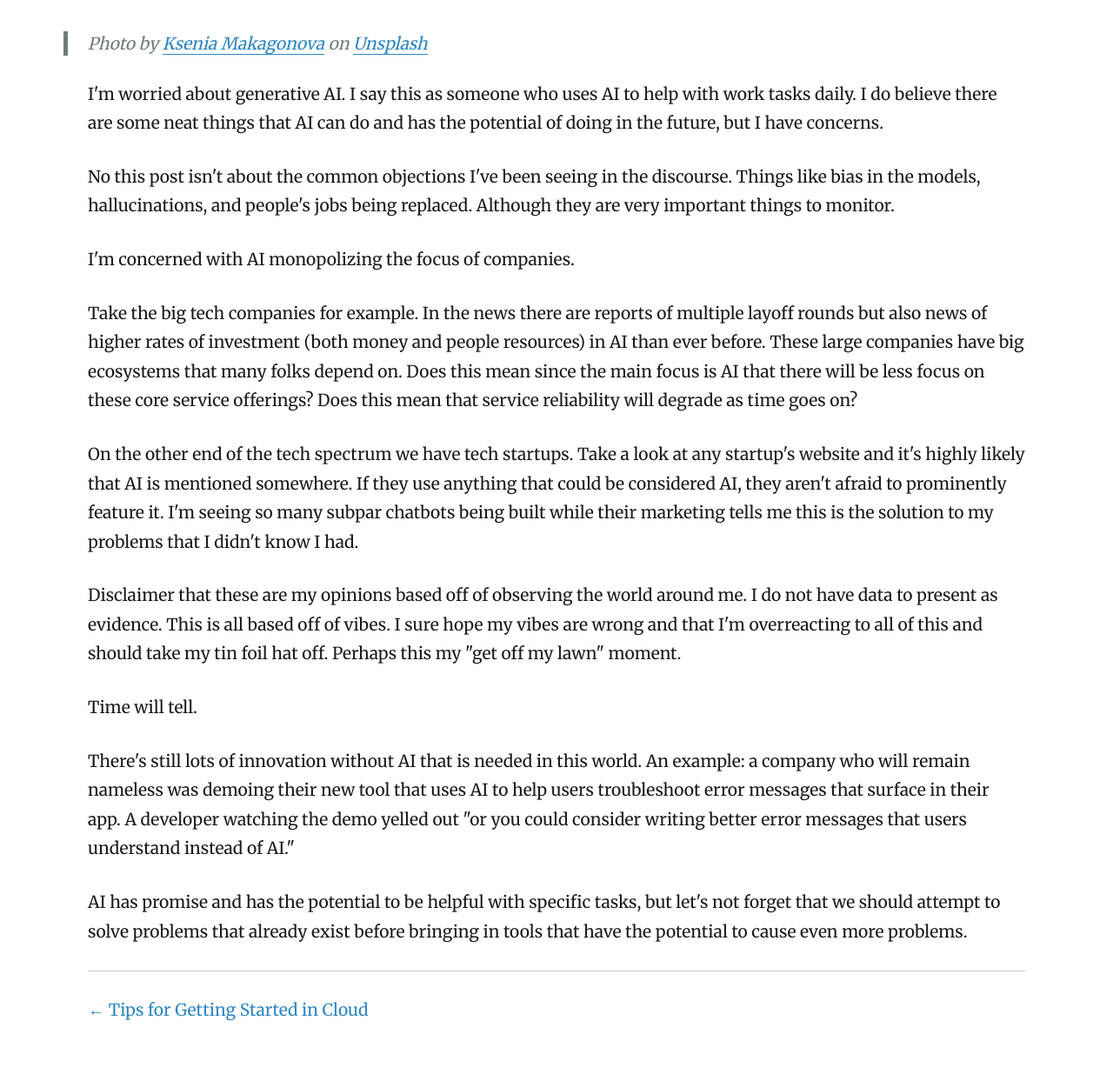
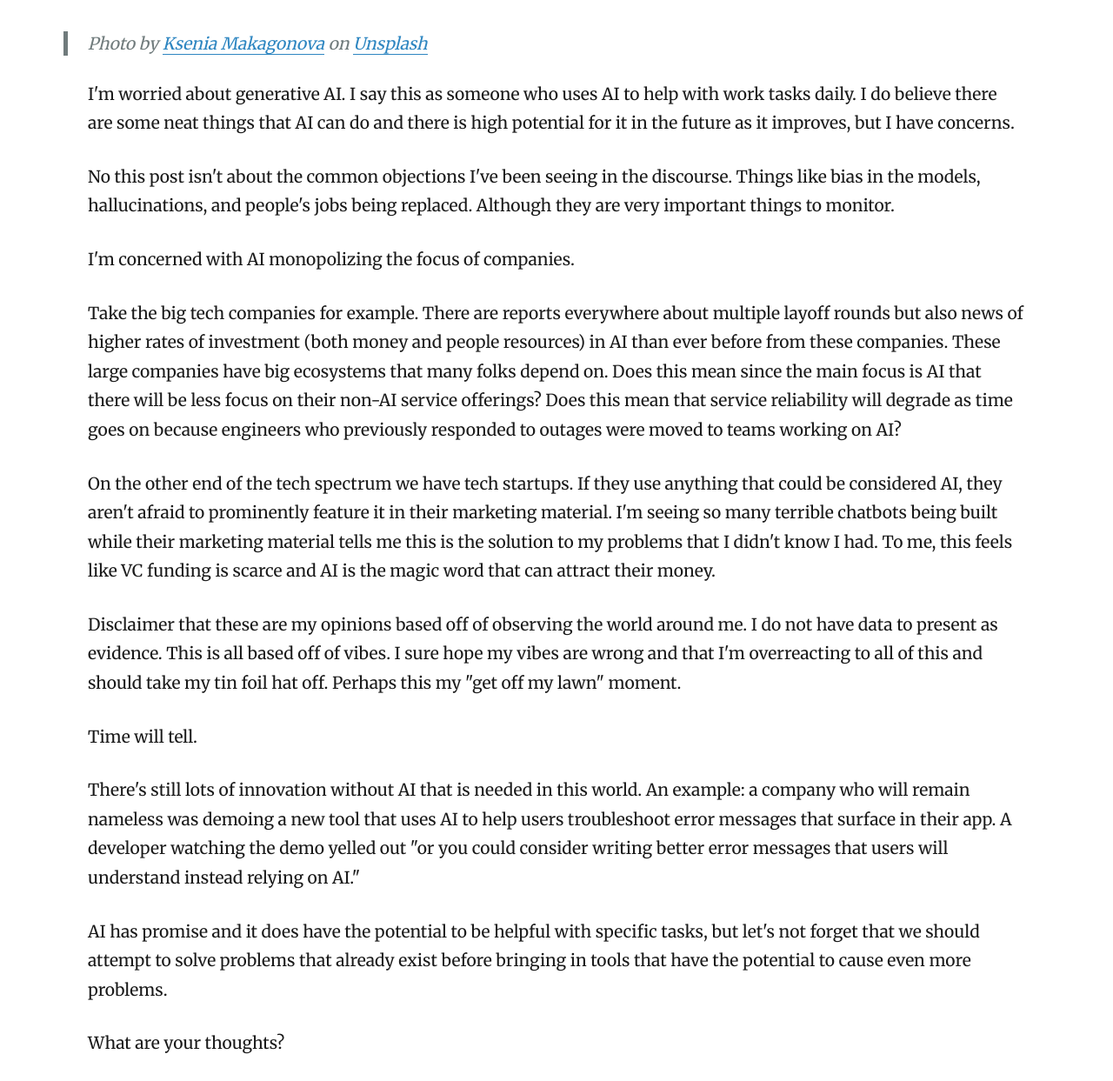
Before and after one commit to deeheber/danielle-heberling-dot-xyz, a Gatsby site: page /blog/generative-ai/ in a window 1280 px wide. Shown: the part 642-1885 px from the top of the page at 87% size. Built offline with nearby package versions, Linux system fonts and the light colour scheme; Gatsby itself is replaced by a stand-in of ours; some packages are replaced by stand-ins of ours.

Commit message:
Edits to AI post

```diff
--- a/content/blog/generative-ai/index.md
+++ b/content/blog/generative-ai/index.md
@@ -7,20 +7,22 @@ date: '2024-05-05T22:12:03.284Z'
 
 > Photo by <a href="https://unsplash.com/@dearseymour?utm_content=creditCopyText&utm_medium=referral&utm_source=unsplash">Ksenia Makagonova</a> on <a href="https://unsplash.com/photos/opened-white-wooden-drawer-bngKirnA1EE?utm_content=creditCopyText&utm_medium=referral&utm_source=unsplash">Unsplash</a>
 
-I'm worried about generative AI. I say this as someone who uses AI to help with work tasks daily. I do believe there are some neat things that AI can do and has the potential of doing in the future, but I have concerns.
+I'm worried about generative AI. I say this as someone who uses AI to help with work tasks daily. I do believe there are some neat things that AI can do and there is high potential for it in the future as it improves, but I have concerns.
 
 No this post isn't about the common objections I've been seeing in the discourse. Things like bias in the models, hallucinations, and people's jobs being replaced. Although they are very important things to monitor.
 
 I'm concerned with AI monopolizing the focus of companies.
 
-Take the big tech companies for example. In the news there are reports of multiple layoff rounds but also news of higher rates of investment (both money and people resources) in AI than ever before. These large companies have big ecosystems that many folks depend on. Does this mean since the main focus is AI that there will be less focus on these core service offerings? Does this mean that service reliability will degrade as time goes on?
+Take the big tech companies for example. There are reports everywhere about multiple layoff rounds but also news of higher rates of investment (both money and people resources) in AI than ever before from these companies. These large companies have big ecosystems that many folks depend on. Does this mean since the main focus is AI that there will be less focus on their non-AI service offerings? Does this mean that service reliability will degrade as time goes on because engineers who previously responded to outages were moved to teams working on AI?
 
-On the other end of the tech spectrum we have tech startups. Take a look at any startup's website and it's highly likely that AI is mentioned somewhere. If they use anything that could be considered AI, they aren't afraid to prominently feature it. I'm seeing so many subpar chatbots being built while their marketing tells me this is the solution to my problems that I didn't know I had.
+On the other end of the tech spectrum we have tech startups. If they use anything that could be considered AI, they aren't afraid to prominently feature it in their marketing material. I'm seeing so many terrible chatbots being built while their marketing material tells me this is the solution to my problems that I didn't know I had. To me, this feels like VC funding is scarce and AI is the magic word that can attract their money.
 
 Disclaimer that these are my opinions based off of observing the world around me. I do not have data to present as evidence. This is all based off of vibes. I sure hope my vibes are wrong and that I'm overreacting to all of this and should take my tin foil hat off. Perhaps this my "get off my lawn" moment.
 
 Time will tell.
 
-There's still lots of innovation without AI that is needed in this world. An example: a company who will remain nameless was demoing their new tool that uses AI to help users troubleshoot error messages that surface in their app. A developer watching the demo yelled out "or you could consider writing better error messages that users understand instead of AI."
+There's still lots of innovation without AI that is needed in this world. An example: a company who will remain nameless was demoing a new tool that uses AI to help users troubleshoot error messages that surface in their app. A developer watching the demo yelled out "or you could consider writing better error messages that users will understand instead relying on AI."
 
-AI has promise and has the potential to be helpful with specific tasks, but let's not forget that we should attempt to solve problems that already exist before bringing in tools that have the potential to cause even more problems.
+AI has promise and it does have the potential to be helpful with specific tasks, but let's not forget that we should attempt to solve problems that already exist before bringing in tools that have the potential to cause even more problems.
+
+What are your thoughts?
```
